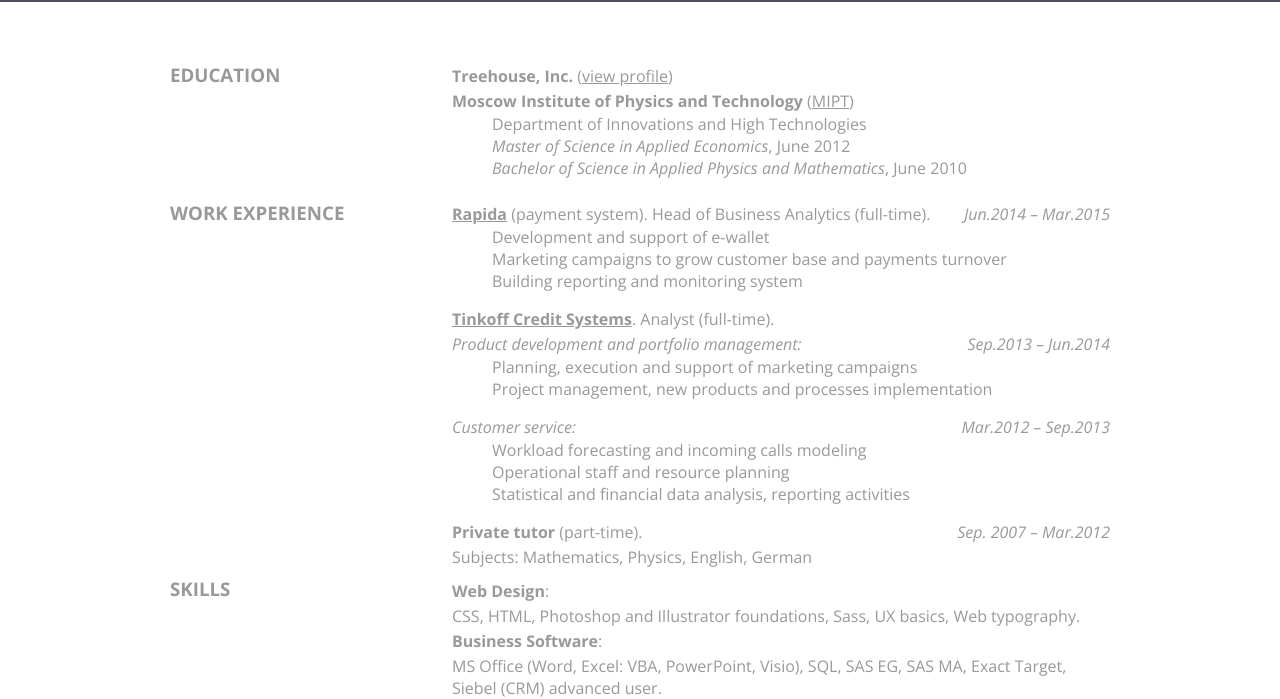
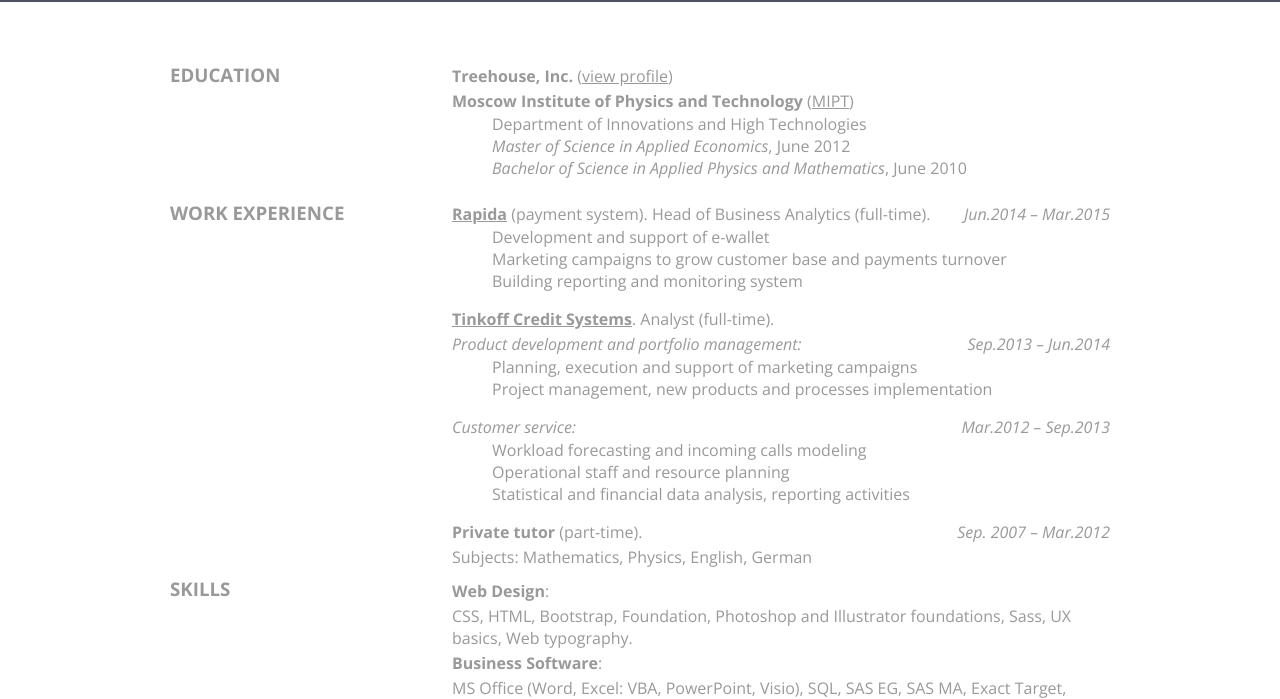
Before and after one commit to maybeee/maybeee.github.io, a plain HTML site: page resume.html in a window 1280 px wide. Shown: the part 103-802 px from the top of the page. Drawn offline with nearby package versions, Linux system fonts and the light colour scheme.

Commit message:
frameworks

```diff
--- a/resume.html
+++ b/resume.html
@@ -80,7 +80,7 @@
         </section>
         <section class="secondary">
           <p><b>Web Design</b>:</p>
-          <p>CSS, HTML, Photoshop and Illustrator foundations, Sass, UX basics, Web typography.</p>
+          <p>CSS, HTML, Bootstrap, Foundation, Photoshop and Illustrator foundations, Sass, UX basics, Web typography.</p>
           <p><b>Business Software</b>:</p>
           <p>MS Office (Word, Excel: VBA, PowerPoint, Visio), SQL, SAS EG, SAS MA, Exact Target, Siebel (CRM) advanced user.</p>
           <p><b>Languages</b>:</p>
```
